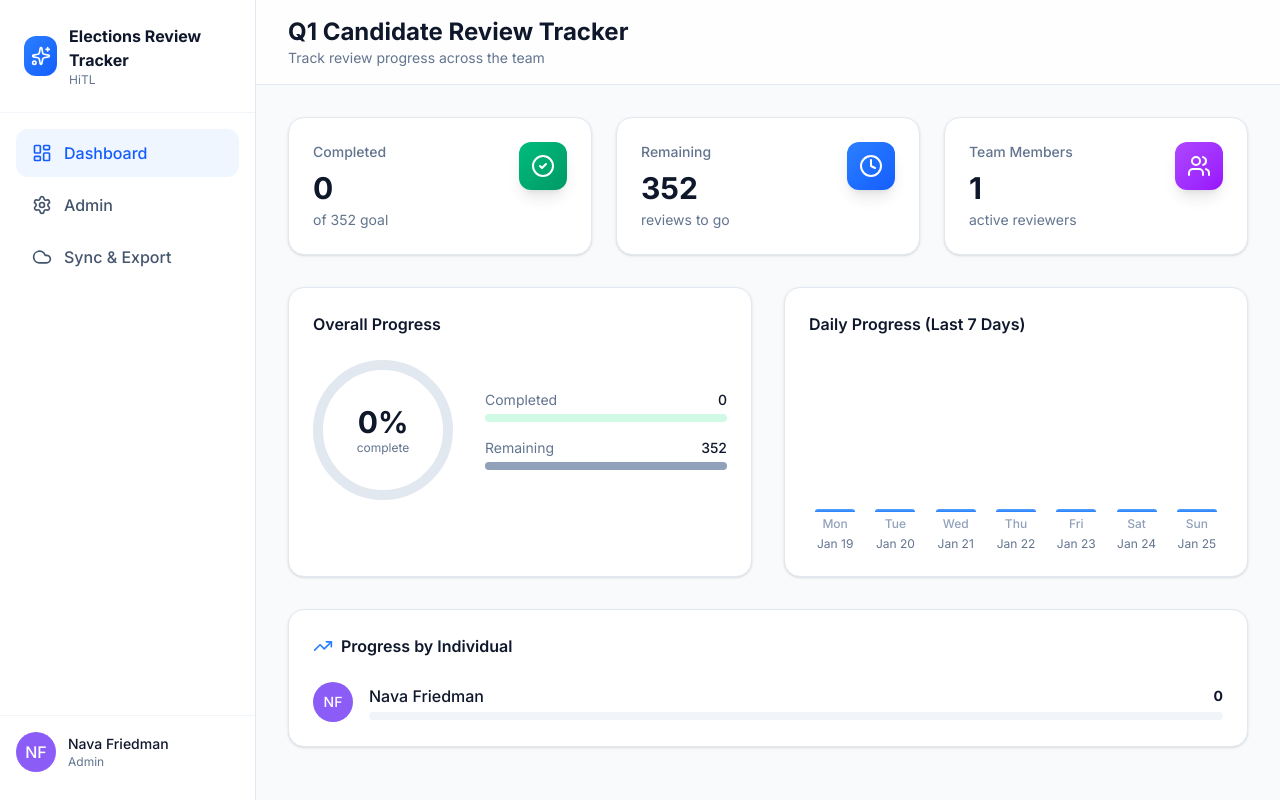
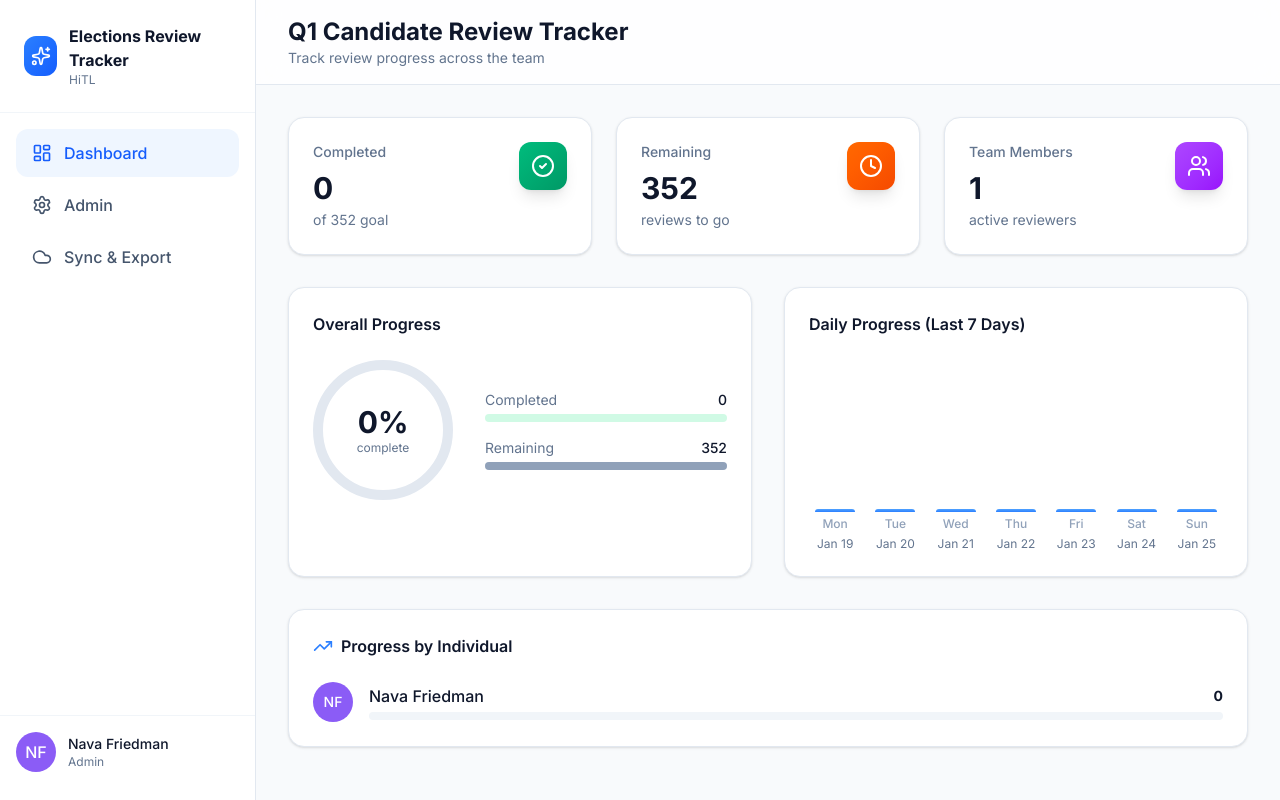
Before and after one commit to navafriedman/Research-review-tracker, a React (Vite) app: page / in a window 1280 px wide. Built offline with nearby package versions, Linux system fonts and the light colour scheme.

Commit message:
feat: Change Remaining stat card color to orange for urgency
Updated the "Remaining" stat card to use orange instead of blue to better
indicate the gap that needs to be filled. Added orange as a new color
option to the StatsCard component.

```diff
--- a/src/App.tsx
+++ b/src/App.tsx
@@ -420,7 +420,7 @@ function App() {
                   value={totalGoal - completedReviews.length}
                   subtitle="reviews to go"
                   icon={<Clock className="w-6 h-6" />}
-                  color="blue"
+                  color="orange"
                 />
                 <StatsCard
                   title="Team Members"
--- a/src/components/StatsCard.tsx
+++ b/src/components/StatsCard.tsx
@@ -9,13 +9,14 @@ interface StatsCardProps {
     value: number;
     isPositive: boolean;
   };
-  color?: 'blue' | 'green' | 'amber' | 'purple' | 'pink';
+  color?: 'blue' | 'green' | 'amber' | 'orange' | 'purple' | 'pink';
 }
 
 const colorClasses = {
   blue: 'from-blue-500 to-blue-600',
   green: 'from-emerald-500 to-emerald-600',
   amber: 'from-amber-500 to-amber-600',
+  orange: 'from-orange-500 to-orange-600',
   purple: 'from-purple-500 to-purple-600',
   pink: 'from-pink-500 to-pink-600',
 };
```
